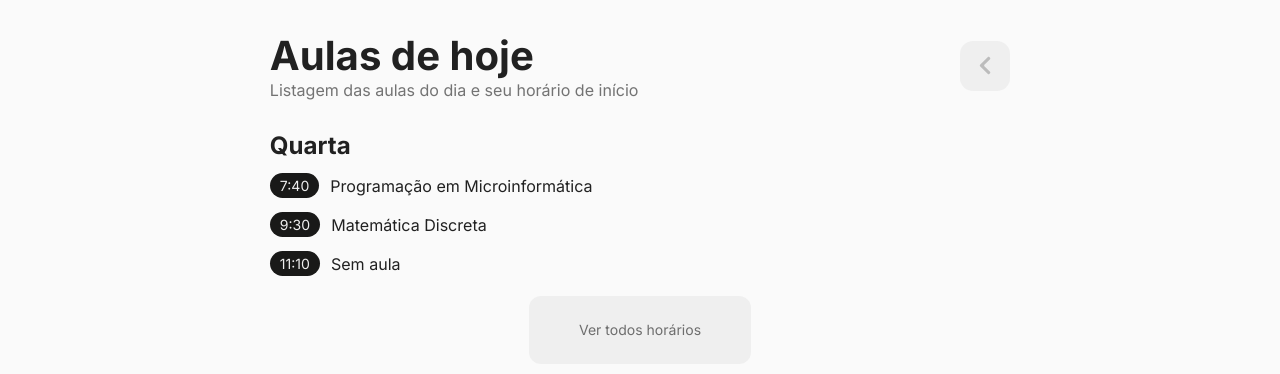
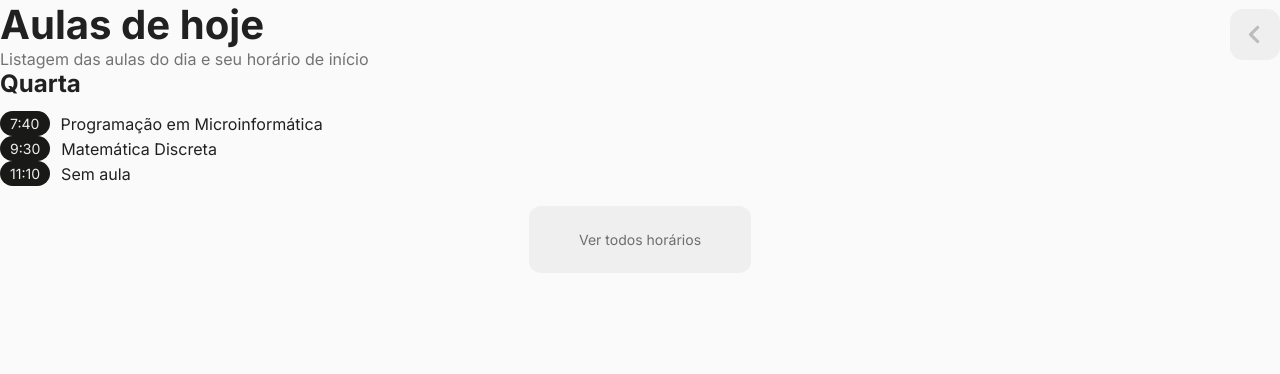
Before and after one commit to SadS4ndWiCh/ads-dashboard, a Next.js app: page /classes in a window 1280 px wide. Shown: the top 374 px of the page. Built offline with nearby package versions, Linux system fonts and the light colour scheme.

Commit message:
remove main selector

```diff
--- a/src/styles/pages/ClassesPage.module.scss
+++ b/src/styles/pages/ClassesPage.module.scss
@@ -1,10 +1,6 @@
-@use '../formats';
 @import '../variables';
 
 .container {
-  @include formats.page;
-
-  main {
   h3 {
     margin-bottom: 1.3rem;
 
@@ -22,7 +18,6 @@
 
   > div {
     margin-bottom: 1.4rem;
-    }
   }
 }
 
```
Lines whose indentation alone changed are shown as unchanged.
